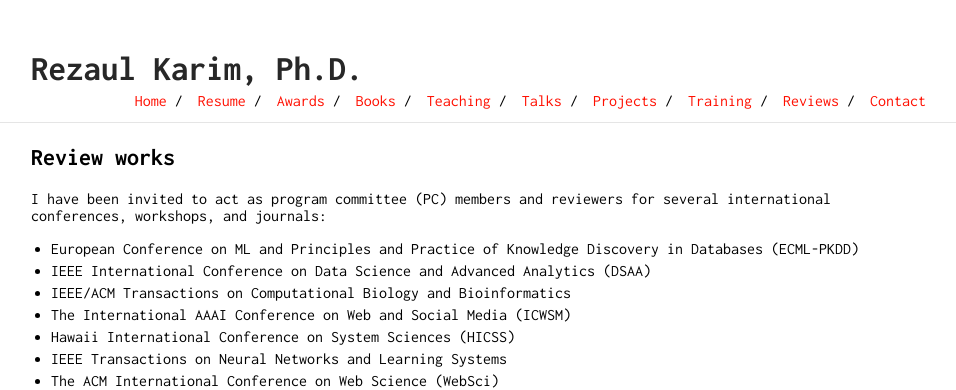
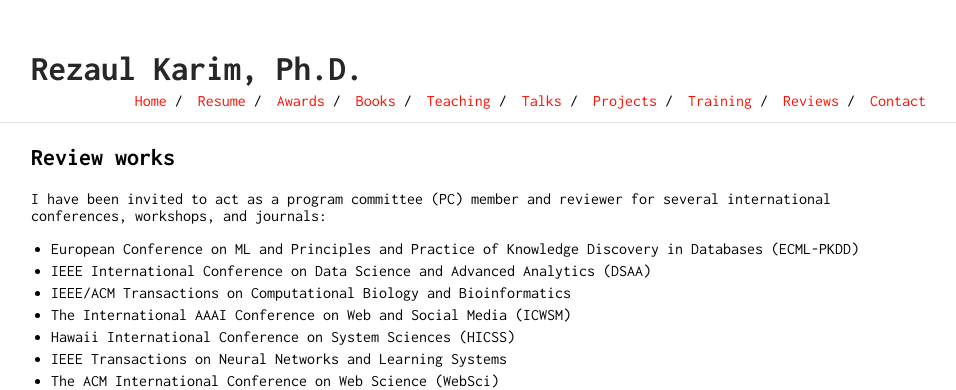
Before and after one commit to rezacsedu/rezacsedu.github.io, a Jekyll site: the page built from reviews.md, in a window 1280 px wide. Shown: the top 390 px of the page, without its empty margins (159-1115 px from the left). Built offline with Jekyll 4.4.1, drawn with Linux system fonts in a browser that asks for light colours; our own code applies the rules of GitHub Pages for plain Markdown files.

Commit message:
Update reviews.md

```diff
--- a/reviews.md
+++ b/reviews.md
@@ -1,5 +1,5 @@
 ## Review works
-I have been invited to act as program committee (PC) members and reviewers for several international conferences, workshops, and journals:
+I have been invited to act as a program committee (PC) member and reviewer for several international conferences, workshops, and journals:
 
 - European Conference on ML and Principles and Practice of Knowledge Discovery in Databases (ECML-PKDD)
 - IEEE International Conference on Data Science and Advanced Analytics (DSAA)
```
